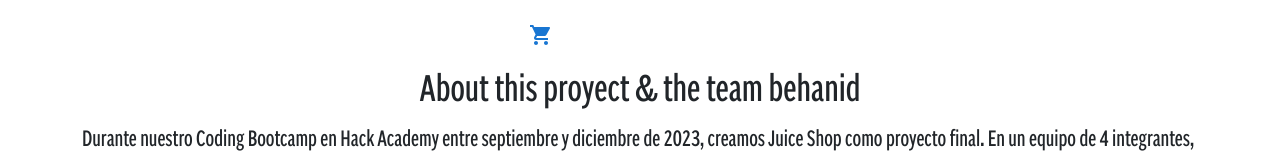
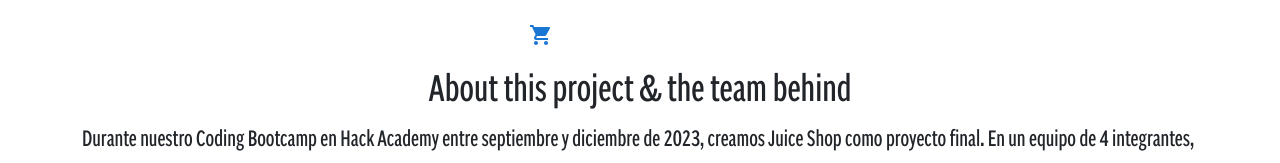
Before and after one commit to emilianozapata01/HackAcademy_FinalProyect_E-commerce, a React (Vite) app: page /about-this-proyect in a window 1280 px wide. Shown: the top 163 px of the page. Built offline with nearby package versions, Linux system fonts and the light colour scheme.

Commit message:
Spelling correction + optional traduction

```diff
--- a/src/pages/AboutThisProyect.jsx
+++ b/src/pages/AboutThisProyect.jsx
@@ -9,7 +9,7 @@ function AboutThisProyect({ hovered }) {
     <div className={hovered ? "bg-dark-hover-nav " : ""}>
       <div className="container">
         <div className="d-flex flex-column align-items-center">
-          <h1>About this proyect & the team behanid</h1>
+          <h1>About this project & the team behind</h1>
           <p>
             Durante nuestro Coding Bootcamp en Hack Academy entre septiembre y
             diciembre de 2023, creamos Juice Shop como proyecto final. En un
@@ -19,6 +19,8 @@ function AboutThisProyect({ hovered }) {
             como base de datos. Nos inspiramos en el sitio oficial de Juice Shop
             para dar forma a nuestra plataforma, aplicando nuestra creatividad y
             conocimientos para adaptarla a nuestras necesidades.
+            {/*
+            During our Coding Bootcamp at Hack Academy between September and December 2023, we created Juice Shop as our final project. In a team of 4 members, we set out to develop an e-commerce platform in just 3 weeks. We utilized key technologies such as React.js for the Front-End, Node.js and Express.js for the Back-End, along with MongoDB as the database. Drawing inspiration from the official Juice Shop website, we shaped our platform, applying our creativity and knowledge to tailor it to our specific needs. */}
           </p>
         </div>
         <div className="d-flex justify-content-center ">
```
